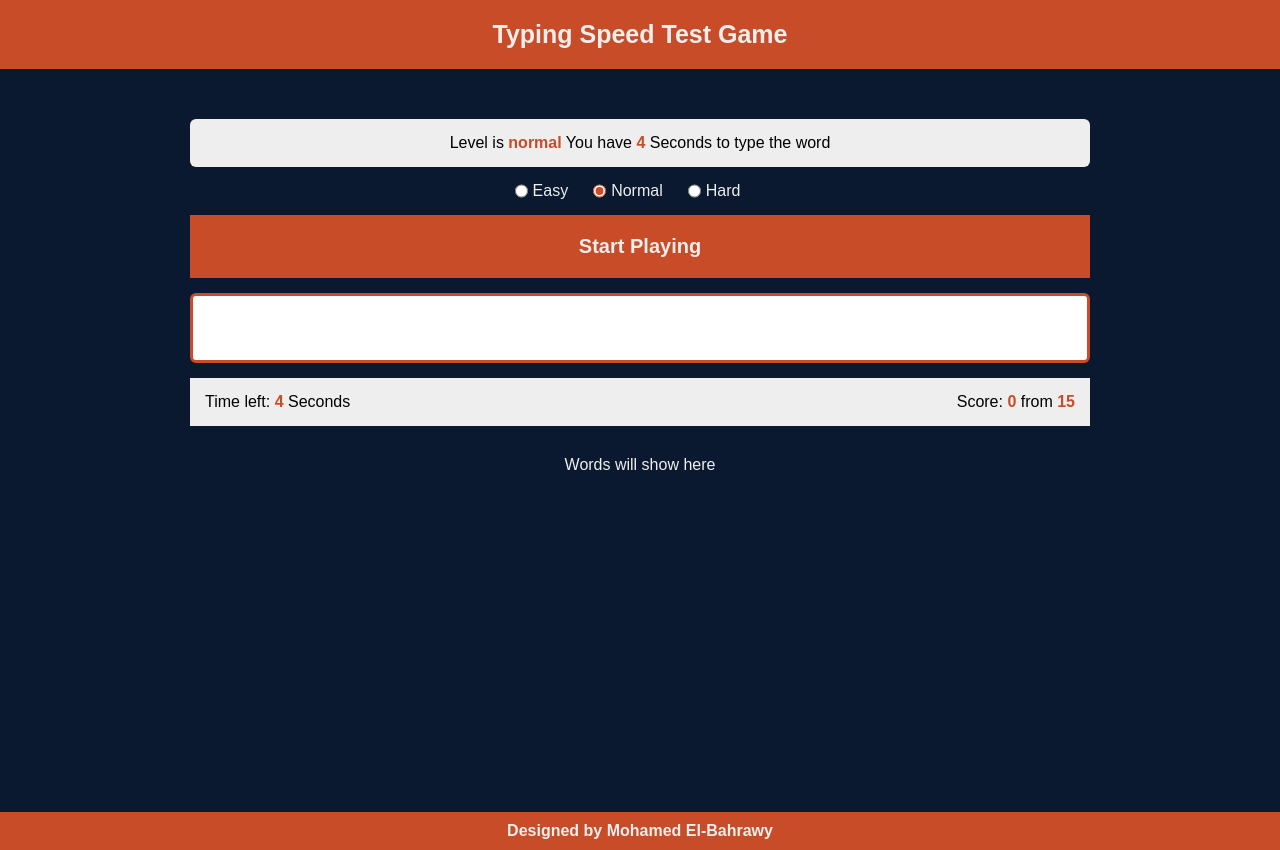
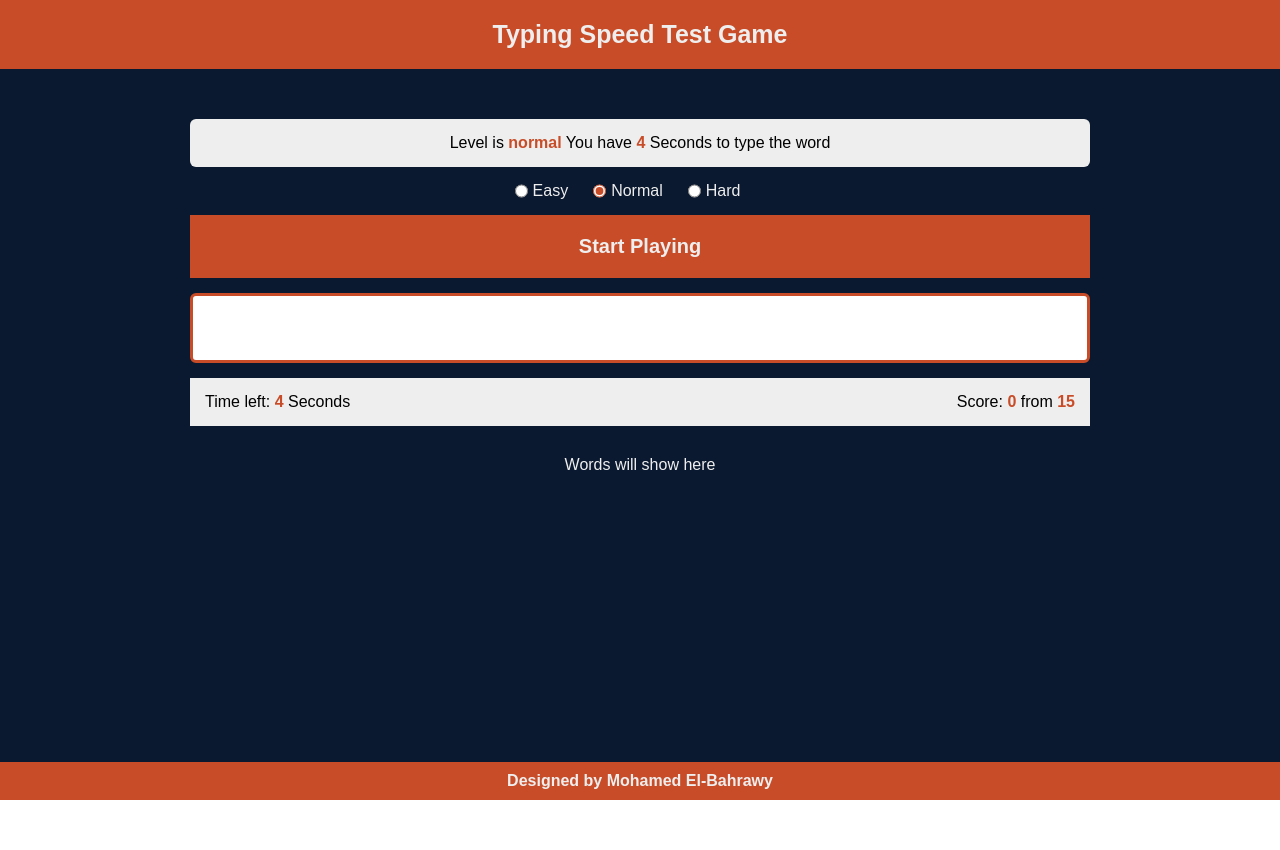
Before and after one commit to MElbahrawy/TypingSpeedTest, a plain HTML site: page index.html in a window 1280 px wide. After the commit the page ends 800 px from the top, so only its background shows below. Drawn offline with Linux system fonts and the light colour scheme.

Commit message:
edit footer

```diff
--- a/assets/css/master.css
+++ b/assets/css/master.css
@@ -19,7 +19,7 @@ body {
     margin: auto;
     max-width: 900px;
     margin-top: 50px;
-    min-height: calc(100vh - 68.8px - 38.4px);
+    min-height: calc(100vh - 156.9px);
 }
 .name {
     background-color: var(--main-color);
```
